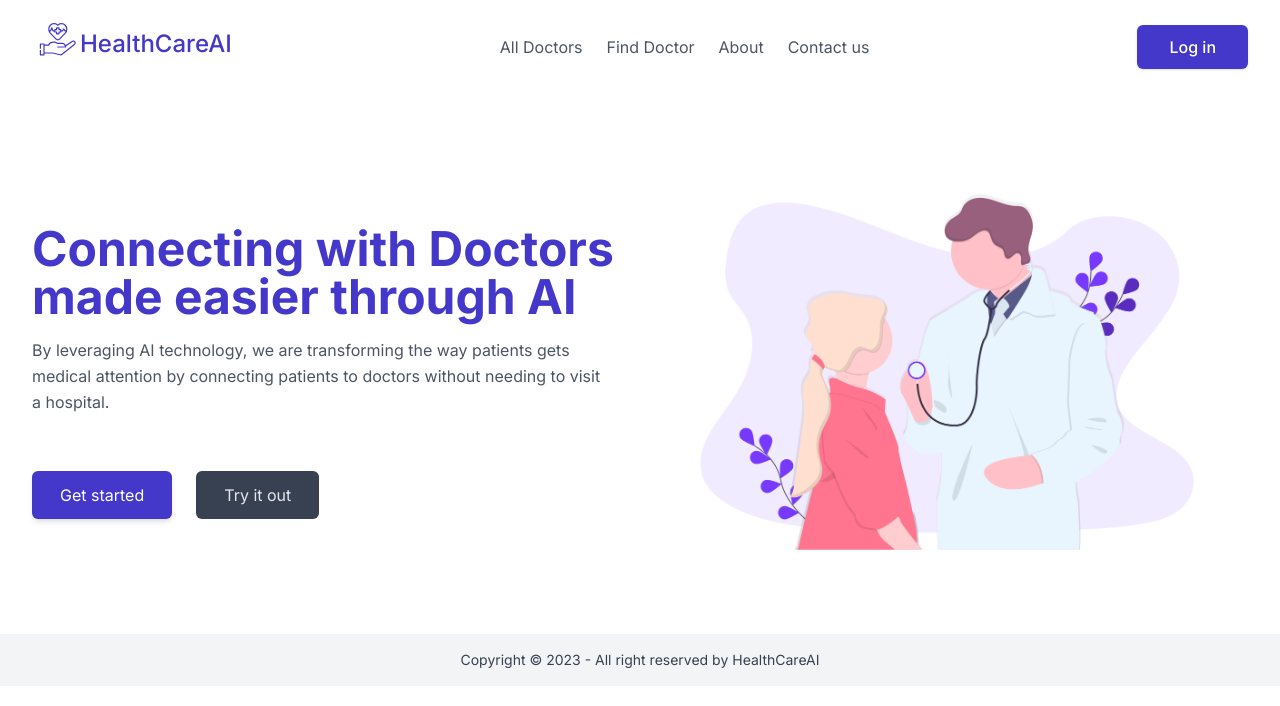
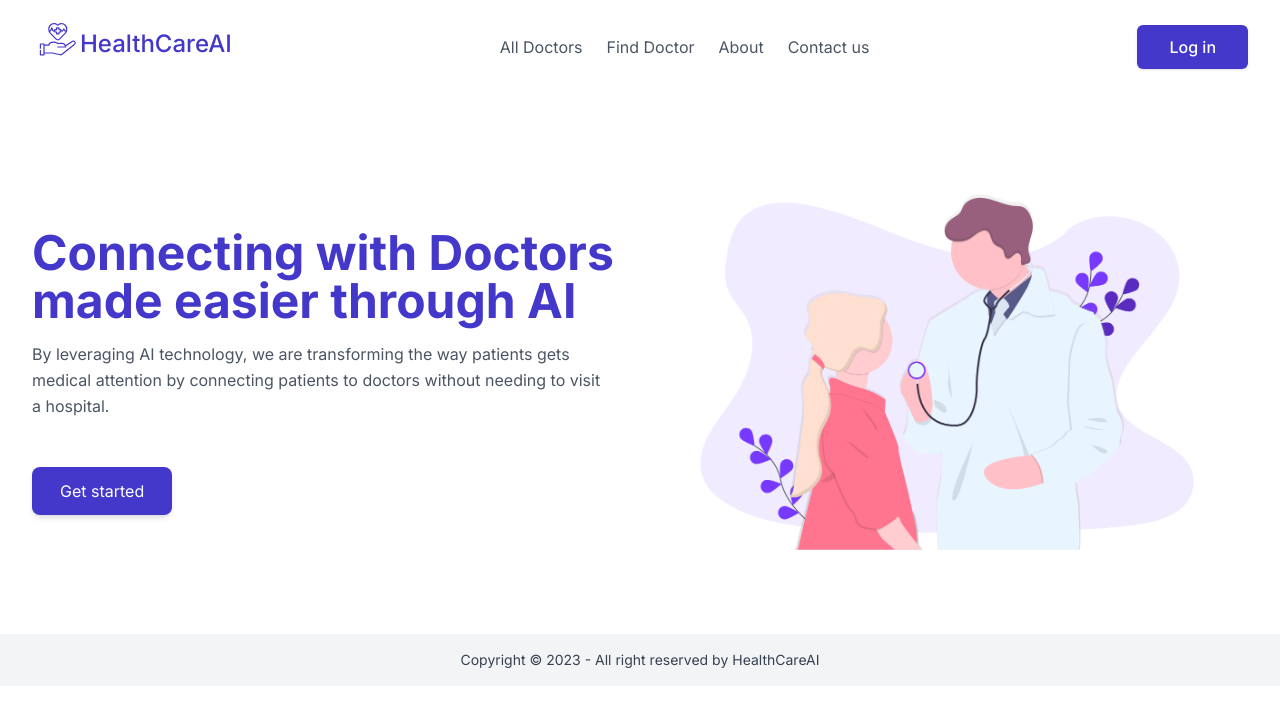
Before and after one commit to Daniel-16/healthcare-ai, a Next.js app: page / in a window 1280 px wide. Shown: the top 706 px of the page. Built offline with nearby package versions, Linux system fonts and the light colour scheme.

Commit message:
code cleanup

```diff
--- a/components/HeroSection.tsx
+++ b/components/HeroSection.tsx
@@ -14,19 +14,19 @@ const HeroSection = () => {
           medical attention by connecting patients to doctors without needing to
           visit a hospital.
         </p>
-        <div className="pt-10 items-center justify-center space-y-3 sm:space-x-6 sm:space-y-0 sm:flex lg:justify-start">
+        <div className="pt-8 items-center justify-center space-y-3 sm:space-x-6 sm:space-y-0 sm:flex lg:justify-start">
           <Link
             href="/signup"
-            className="px-7 py-3 w-full bg-indigo-700 text-white text-center rounded-md shadow-md block sm:w-auto hover:bg-indigo-800"
+            className="px-7 py-3 w-full bg-indigo-700 text-white text-center rounded-lg shadow-md block sm:w-auto hover:bg-indigo-800 duration-75"
           >
             Get started
           </Link>
-          <Link
+          {/* <Link
             href="#"
             className="px-7 py-3 w-full bg-gray-700 text-gray-200 text-center rounded-md block sm:w-auto hover:bg-gray-800"
           >
             Try it out
-          </Link>
+          </Link> */}
         </div>
       </div>
       <div className="flex-1 text-center mt-7 lg:mt-0 lg:ml-3">
```
